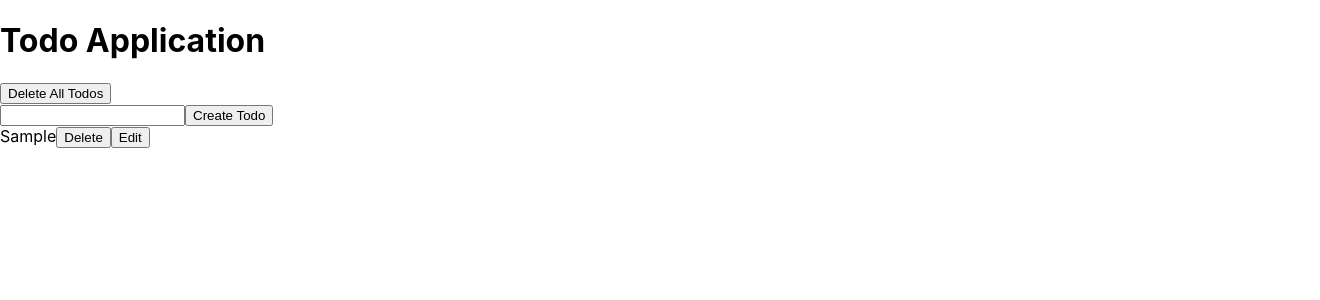
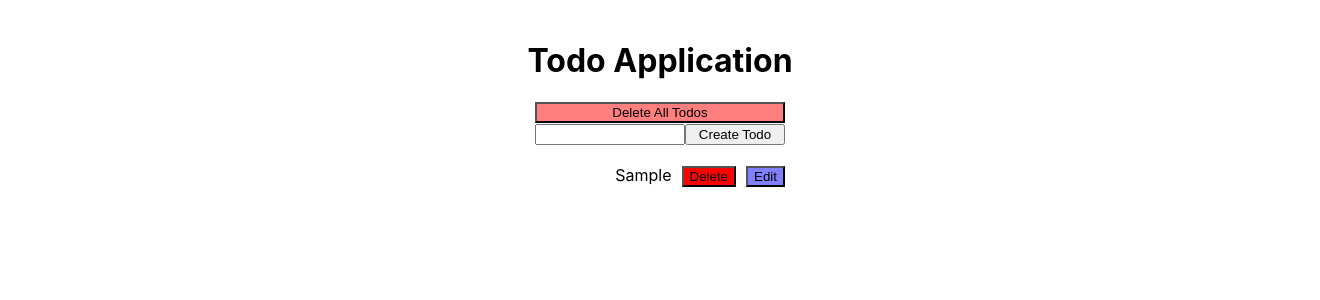
Before and after one commit to Flashrob/rocket-todo, a React (Create React App) app: page / in a window 1280 px wide. Both pictures are taken after typing "Sample" into the empty fields and a click on the button "Create Todo". Shown: the top 300 px of the page, 1320 px wide, since content can reach past the window. Built offline with nearby package versions, Linux system fonts and the light colour scheme.

Commit message:
feature: add basic styling

```diff
--- a/src/App.js
+++ b/src/App.js
@@ -1,7 +1,18 @@
 import { useState } from 'react';
+import styled from 'styled-components';
 import { CreateTodoForm } from './components/CreateTodoForm';
 import { DeleteTodosButton } from './components/DeleteTodosButton';
 import { TodoList } from './components/TodoList';
+
+const Container = styled.div`
+  height: 100%;
+  width: 100%;
+  padding: 20px;
+  display: flex;
+  justify-content: center;
+  flex-direction: column;
+  align-items: center;
+`;
 
 function App() {
   const [input, setInput] = useState('');
@@ -31,7 +42,7 @@ function App() {
   };
 
   return (
-    <>
+    <Container>
       <h1>Todo Application</h1>
       <DeleteTodosButton setTodos={setTodos} />
       <CreateTodoForm
@@ -44,7 +55,7 @@ function App() {
         deleteTodo={deleteTodoHandler}
         updateTodo={updateTodo}
       />
-    </>
+    </Container>
   );
 }
 
--- a/src/components/CreateTodoForm.jsx
+++ b/src/components/CreateTodoForm.jsx
@@ -1,8 +1,19 @@
+import styled from 'styled-components';
+
+const Input = styled.input`
+width: 142px;`
+
+const CreateTodoButton = styled.button`
+width: 100px;`
+
+const Form = styled.form`
+margin-bottom: 20px;`
+
 export const CreateTodoForm = ({ createTodo, input, setInput }) => {
     return (
-    <form onSubmit={createTodo}>
-        <input value={input} onChange={(e) => setInput(e.target.value)} />
-        <button type='submit' onClick={createTodo}>Create Todo</button>
-    </form>
+    <Form onSubmit={createTodo}>
+        <Input value={input} onChange={(e) => setInput(e.target.value)} />
+        <CreateTodoButton type='submit' onClick={createTodo}>Create Todo</CreateTodoButton>
+    </Form>
     )
 }
--- a/src/components/DeleteTodosButton.jsx
+++ b/src/components/DeleteTodosButton.jsx
@@ -1 +1,7 @@
-export const DeleteTodosButton = ({ setTodos }) => <button onClick={() => setTodos([])}>Delete All Todos</button>
+import styled from 'styled-components';
+
+const DeleteAllTodosButton = styled.button`
+width: 250px;
+background-color: rgba(255, 0, 0, 0.5);`
+
+export const DeleteTodosButton = ({ setTodos }) => <DeleteAllTodosButton onClick={() => setTodos([])}>Delete All Todos</DeleteAllTodosButton>
--- a/src/components/Todo.jsx
+++ b/src/components/Todo.jsx
@@ -1,5 +1,22 @@
 import { useState } from 'react';
+import styled from 'styled-components';
 import './Todo.css';
+
+const Item = styled.span`
+margin-right: 10px;`
+
+const DeleteButton = styled.button`
+background-color: red;
+margin-right: 10px;`
+
+const EditButton = styled.button`
+background-color: rgba(0, 0, 255, 0.5);`
+
+const SaveButton = styled.button`
+background-color: rgba(0, 255, 0, 0.5);`
+
+const Input = styled.input`
+width: 195px;`
 
 export const Todo = ({ todo, index, deleteTodo, updateTodo }) => {
     const [isDone, setIsDone] = useState(false);
@@ -10,19 +27,19 @@ export const Todo = ({ todo, index, deleteTodo, updateTodo }) => {
     <div>
         {!isEditing && (
         <>
-            <span {...(isDone && { className: 'done' })} key={todo + index} onClick={() => setIsDone(!isDone)}>{todo}</span>
-            <button onClick={() => deleteTodo(index)}>Delete</button>
-            <button onClick={() => setIsEditing(true)}>Edit</button>
+            <Item {...(isDone && { className: 'done' })} key={todo + index} onClick={() => setIsDone(!isDone)}>{todo}</Item>
+            <DeleteButton onClick={() => deleteTodo(index)}>Delete</DeleteButton>
+            <EditButton onClick={() => setIsEditing(true)}>Edit</EditButton>
         </>
         )}
 
         {isEditing && (
             <>
-                    <input type="text" value={editText} onChange={(e) => setEditText(e.target.value)} />
-                    <button onClick={() => {
+                    <Input type="text" value={editText} onChange={(e) => setEditText(e.target.value)} />
+                    <SaveButton onClick={() => {
                         updateTodo(editText, index);
                         setIsEditing(false);
-                    } }>Save</button>
+                    } }>Save</SaveButton>
             </>
         )}
     </div>
--- a/src/components/TodoList.jsx
+++ b/src/components/TodoList.jsx
@@ -1,7 +1,16 @@
+import styled from 'styled-components';
 import { Todo } from "./Todo"
 
+const Container = styled.div`
+width: 250px;
+display: flex;
+flex-direction: column;
+justify-content: center;
+align-items: flex-end;
+`
+
 export const TodoList = ({ todos, deleteTodo, updateTodo }) => {
-    return todos.map((todo, index) => (
-        <Todo key={todo} todo={todo} index={index} deleteTodo={deleteTodo} updateTodo={updateTodo} />
-      ))
+    return (<Container>{todos.map((todo, index) => (
+      <Todo key={todo} todo={todo} index={index} deleteTodo={deleteTodo} updateTodo={updateTodo} />
+    ))}</Container>)
 }
```
